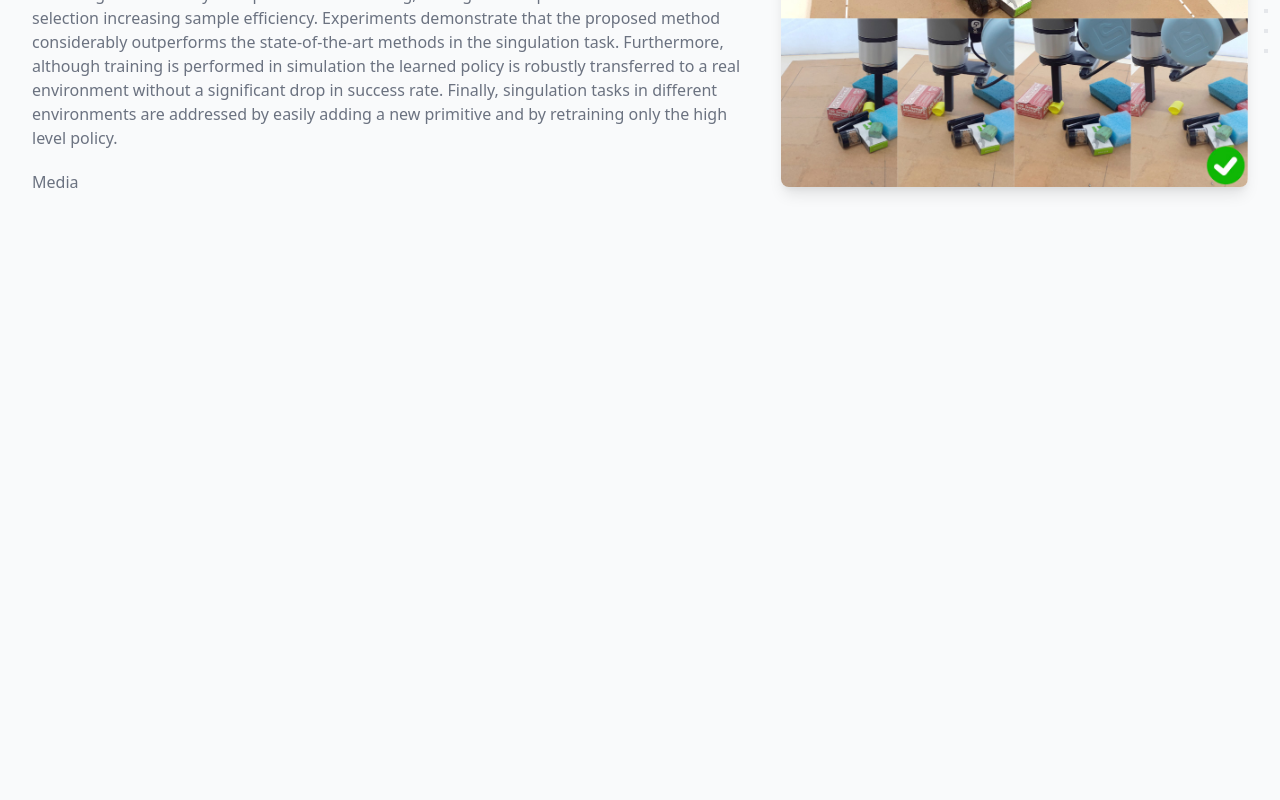
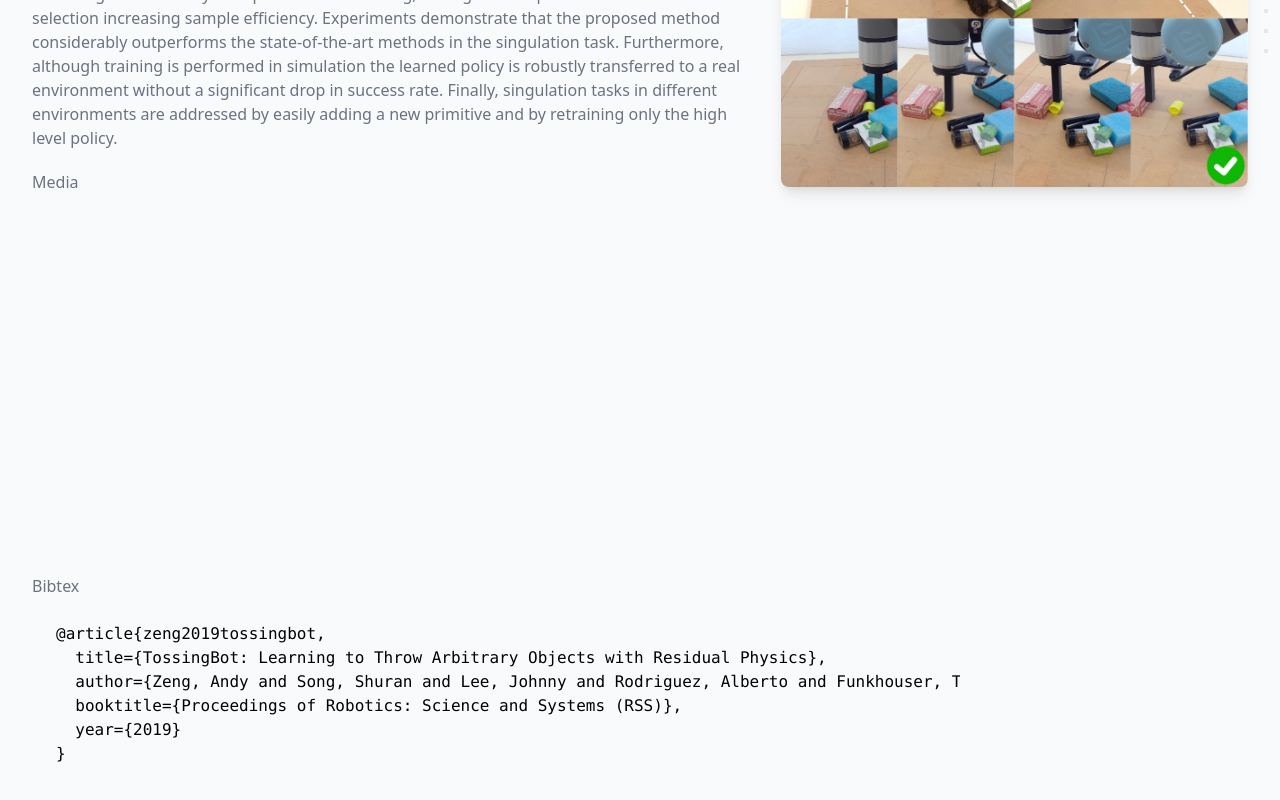
Before and after one commit to robot-clutter/robot-clutter.github.io, a Next.js app: page /total-singulation in a window 1280 px wide. Shown: the part 484-1284 px from the top of the page. Before the commit the page ends 1102 px from the top, so only its background shows below. Built offline with nearby package versions, Linux system fonts and the light colour scheme; what @tailwindcss/typography would draw is missing.

Commit message:
better bibtex

```diff
--- a/components/publications/BibtexBox.tsx
+++ b/components/publications/BibtexBox.tsx
@@ -1,14 +1,23 @@
 import { ReactElement } from 'react';
 import { Prism as SyntaxHighlighter } from 'react-syntax-highlighter';
+import { useTheme } from 'next-themes';
 
 function BibtexBox({ bib }: { bib?: string }): ReactElement {
+  const { resolvedTheme } = useTheme();
+
+  const isDarkMode = resolvedTheme === 'dark';
+
   return (
     <>
       {bib && (
         <>
           <div className="mt-5 prose prose-cyan text-gray-500 dark:text-gray-300 mx-auto lg:max-w-none lg:row-start-1 lg:col-start-1">
             <h3 className="text-gray-500 dark:text-gray-300">Bibtex</h3>
-            <SyntaxHighlighter language="latex" className="text-base bg-white">
+            <SyntaxHighlighter useInlineStyles={false} language="latex" className="p-0 m-0"		customStyle={{
+      padding: '0 24px',
+      margin: 0,
+			background: isDarkMode ? '#fff' : '000'
+		}} >
               {bib}
             </SyntaxHighlighter>
           </div>
--- a/components/publications/Publication.tsx
+++ b/components/publications/Publication.tsx
@@ -1,4 +1,4 @@
-import { ReactElement } from 'react';
+import { ReactElement, useEffect, useState } from 'react';
 import ReactPlayer from 'react-player';
 import Image from './Image';
 import { PublicationInterface } from '../../types';
@@ -7,9 +7,14 @@ import ButtonLinks from './ButtonLinks';
 import BibtexBox from './BibtexBox';
 
 function Publication({ title, authors, type, abstract, image, video, code, bib }: PublicationInterface): ReactElement {
+
+  const [mounted, setMounted] = useState(false);
+
+  useEffect(() => setMounted(true), []);
+
   return (
     <div className="bg-gray-50 dark:bg-gray-900 overflow-hidden">
-      <div className="relative max-w-7xl mx-auto py-16 px-4 sm:px-6 lg:px-8">
+      {mounted && <div className="relative max-w-7xl mx-auto py-16 px-4 sm:px-6 lg:px-8">
         <div className="hidden lg:block bg-gray-50 dark:bg-gray-900 absolute top-0 bottom-0 left-3/4 w-screen" />
         <div className="mx-auto text-base max-w-prose lg:max-w-none ">
           <h2 className="text-base text-cyan-600 dark:text-cyan-800 font-semibold tracking-wide uppercase">{type}</h2>
@@ -62,11 +67,11 @@ function Publication({ title, authors, type, abstract, image, video, code, bib }
             <div className="mt-5 prose prose-cyan text-gray-500 dark:text-gray-300 mx-auto lg:max-w-none lg:row-start-1 lg:col-start-1">
               <h3 className="text-gray-500 dark:text-gray-300">Media</h3>
               <ReactPlayer className="rounded-lg" width="auto" url={video} controls />
-              <BibtexBox bib={bib} />
             </div>
+            <BibtexBox bib={bib} />
           </div>
         </div>
-      </div>
+      </div>}
     </div>
   );
 }
--- a/data/publications/total-singulation.ts
+++ b/data/publications/total-singulation.ts
@@ -31,14 +31,13 @@ const TOTAL_SINGULATION_PUB = {
     //   type: 'documentation',
     // },
   ] as LinkInterface[],
-  //   bib: `
-  // @article{zeng2019tossingbot,
-  //   title={TossingBot: Learning to Throw Arbitrary Objects with Residual Physics},
-  //   author={Zeng, Andy and Song, Shuran and Lee, Johnny and Rodriguez, Alberto and Funkhouser, Thomas},
-  //   booktitle={Proceedings of Robotics: Science and Systems (RSS)},
-  //   year={2019}
-  // }
-  //   `
+    bib: `
+@article{zeng2019tossingbot,
+  title={TossingBot: Learning to Throw Arbitrary Objects with Residual Physics},
+  author={Zeng, Andy and Song, Shuran and Lee, Johnny and Rodriguez, Alberto and Funkhouser, Thomas},
+  booktitle={Proceedings of Robotics: Science and Systems (RSS)},
+  year={2019}
+}`
 };
 
 export default TOTAL_SINGULATION_PUB;
```
